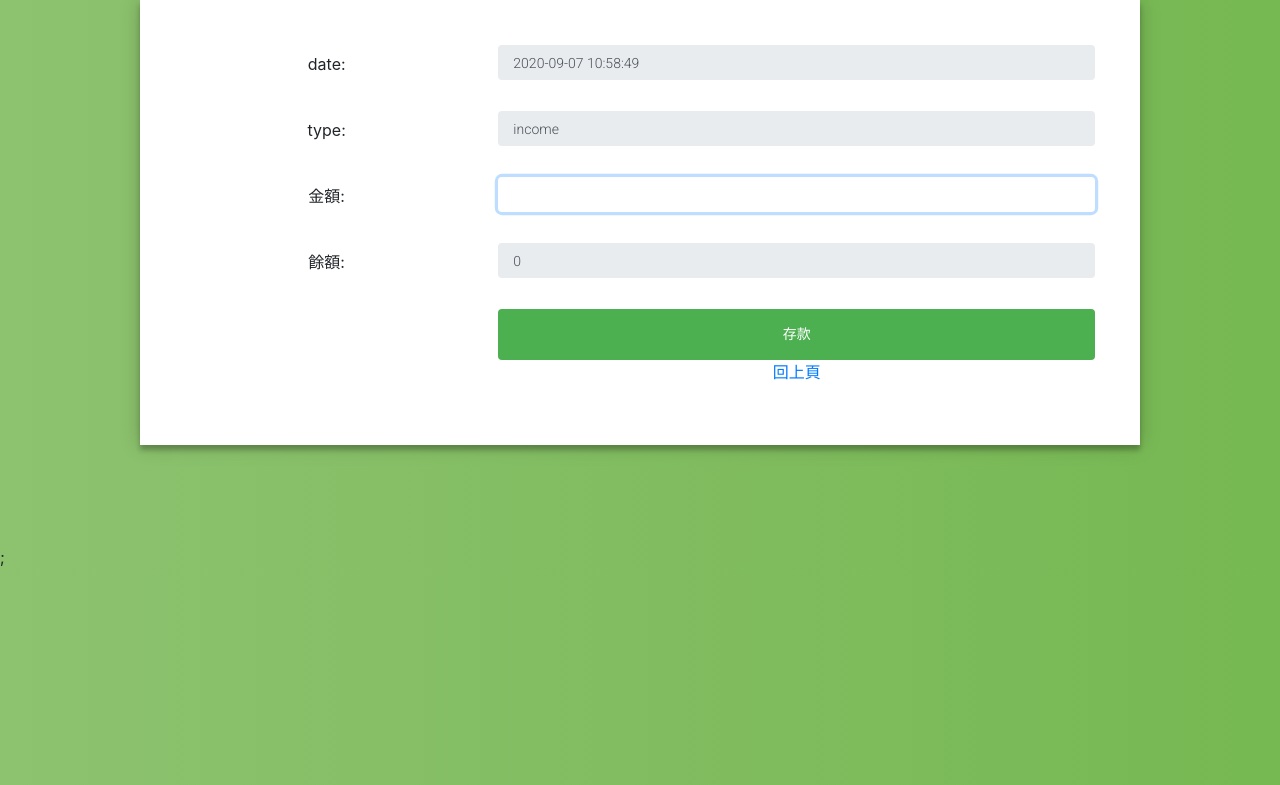
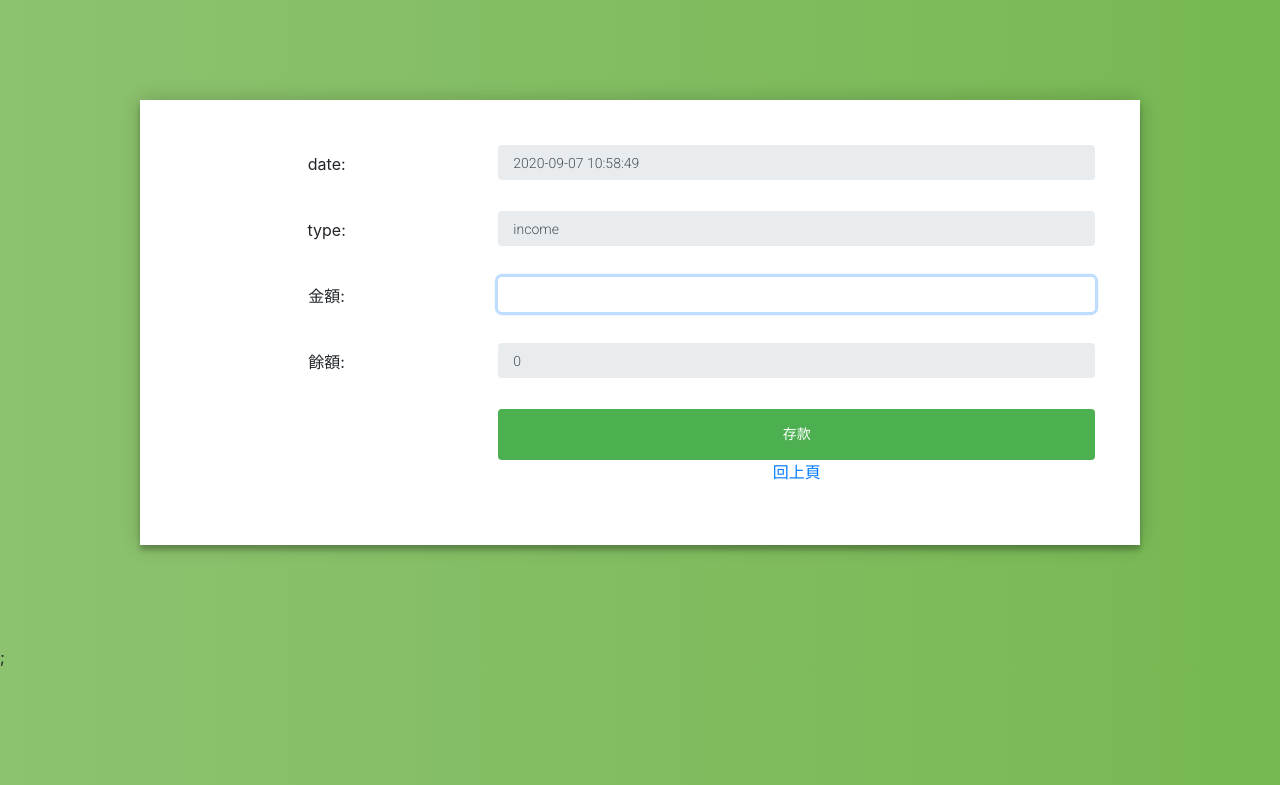
Before and after one commit to chiayi-chiang/RD5_Assignment, a PHP site: page /income.php in a window 1280 px wide. Shown: the top 785 px of the page. Run offline with PHP 8.4, Linux system fonts and the light colour scheme; the visitor is signed in with stand-in values (Sample User, id 1); tables that the repository leaves empty hold one stand-in row (values such as "Sample post"); data that the repository does not hold is empty; some libraries are stand-ins or nearby versions.

Commit message:
RD5_Assignment finish

```diff
--- a/expense.php
+++ b/expense.php
@@ -1,5 +1,6 @@
 
 <?php
+//echo $_POST["money"];
 session_start();
 $sUserNumber=$_SESSION["txtUserNumber"];//get now member's uuserNumber
 //echo $sUserNumber;
@@ -72,7 +73,7 @@
         z-index: 1;
         background: #FFFFFF;
         max-width: 1000px;
-        margin: 0 auto 100px;
+        margin: 100px auto ;
         padding: 45px;
         text-align: center;
         box-shadow: 0 0 20px 0 rgba(0, 0, 0, 0.2), 0 5px 5px 0 rgba(0, 0, 0, 0.24);
--- a/income.php
+++ b/income.php
@@ -1,5 +1,6 @@
 
 <?php
+
 session_start();
 $sUserNumber=$_SESSION["txtUserNumber"];//get now member's uuserNumber
 //echo $sUserNumber;
@@ -72,7 +73,7 @@
         z-index: 1;
         background: #FFFFFF;
         max-width: 1000px;
-        margin: 0 auto 100px;
+        margin: 100px auto ;
         padding: 45px;
         text-align: center;
         box-shadow: 0 0 20px 0 rgba(0, 0, 0, 0.2), 0 5px 5px 0 rgba(0, 0, 0, 0.24);
--- a/modle.css
+++ b/modle.css
@@ -10,7 +10,7 @@
   z-index: 1;
   background: #FFFFFF;
   max-width: 360px;
-  margin: 0 auto 100px;
+  margin: 30px auto ;
   padding: 45px;
   text-align: center;
   box-shadow: 0 0 20px 0 rgba(0, 0, 0, 0.2), 0 5px 5px 0 rgba(0, 0, 0, 0.24);
--- a/modle.js
+++ /dev/null
@@ -1,3 +0,0 @@
-$('.message a').click(function(){
-    $('form').animate({height: "toggle", opacity: "toggle"}, "slow");
- });
--- a/secret.php
+++ b/secret.php
@@ -47,7 +47,7 @@
         z-index: 1;
         background: #FFFFFF;
         max-width: 1000px;
-        margin: 0 auto 100px;
+        margin:  auto 100px;
         padding: 45px;
         text-align: center;
         box-shadow: 0 0 20px 0 rgba(0, 0, 0, 0.2), 0 5px 5px 0 rgba(0, 0, 0, 0.24);
```
Lines whose indentation alone changed are shown as unchanged.
